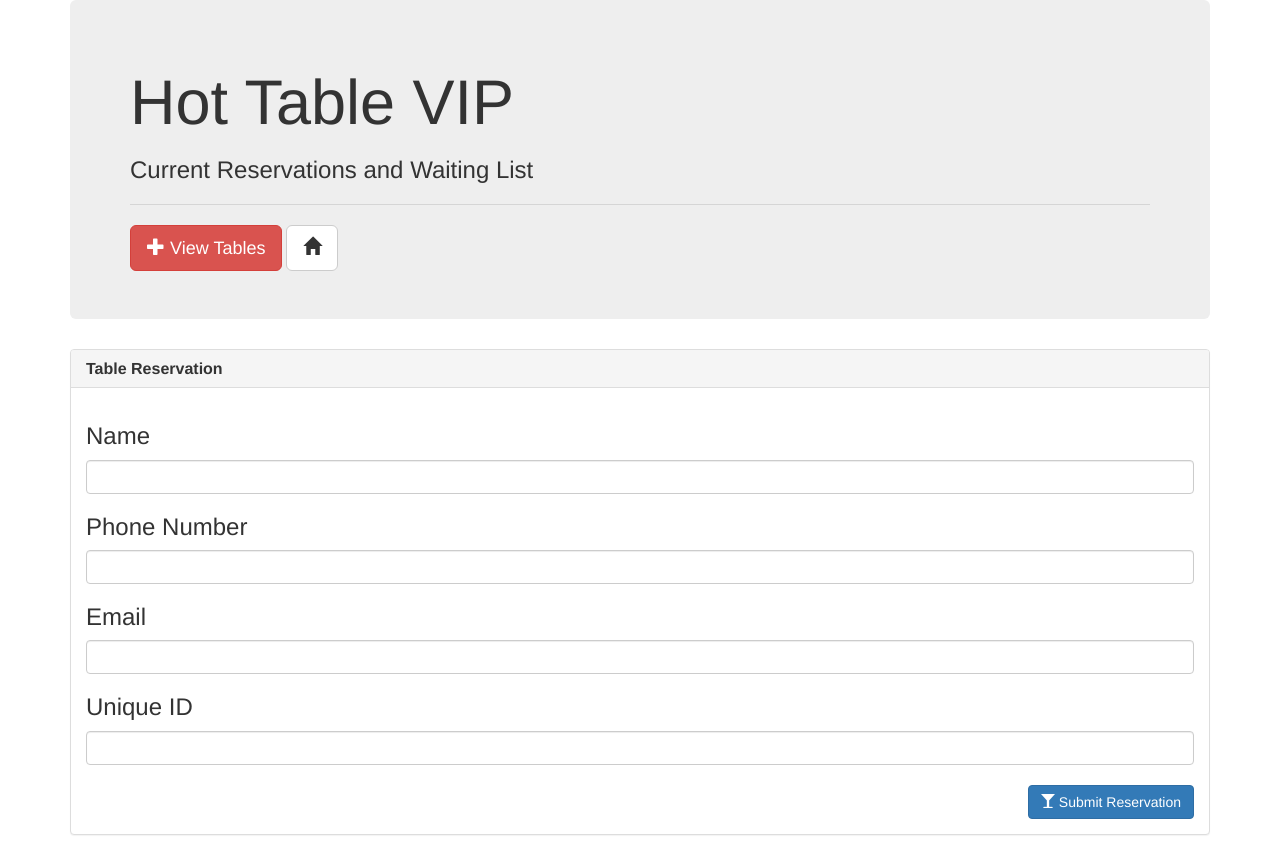
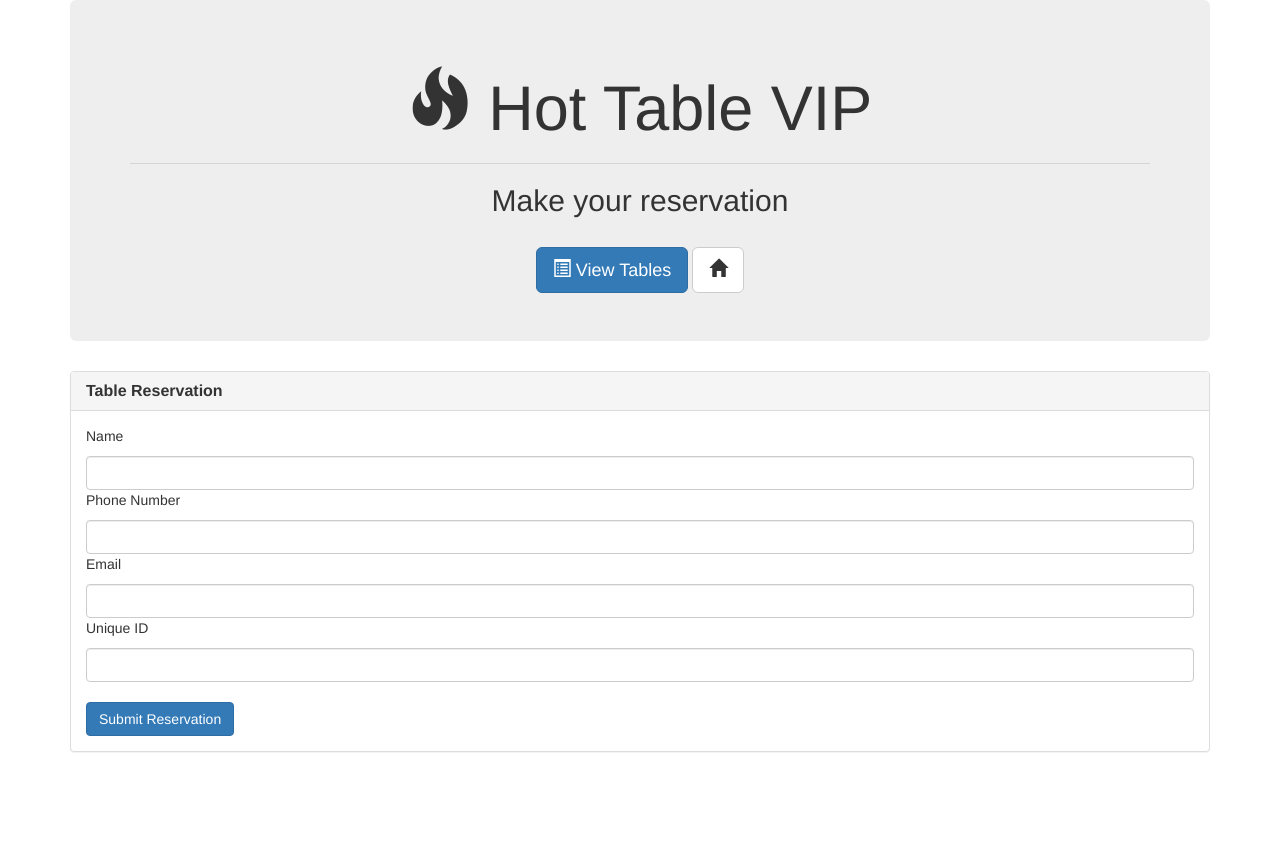
Before and after one commit to jok405/Hot_Table_VIP, a plain HTML site: page reserve.html in a window 1280 px wide. After the commit the page ends 800 px from the top, so only its background shows below. Drawn offline with nearby package versions, Linux system fonts and the light colour scheme; a web font is replaced by a local one.

Commit message:
changes to reserve html

```diff
--- a/reserve.html
+++ b/reserve.html
@@ -15,15 +15,18 @@
 <body>
     <div class="container">
         <div class="jumbotron">
-            <h1>Hot Table VIP</h1>
-            <h3>Current Reservations and Waiting List</h3>
+            <h1 class="text-center"><span class="glyphicon glyphicon-fire"></span> Hot Table VIP</h1>
             <hr>
-            <a href="/tables">
-                <button type="button" class="btn btn-danger btn-lg"><span class="glyphicon glyphicon-plus"></span> View Tables</button>
-            </a>
-            <a href="/home">
-                <button type="button" class="btn btn-default btn-lg"><span class="glyphicon glyphicon-home"></span></button>
-            </a>
+            <h2 class="text-center">Make your reservation</h2>
+            <br>
+            <div class="text-center">
+                <a href="/tables">
+                    <button type="button" class="btn btn-primary btn-lg"><span class="glyphicon glyphicon-list-alt"></span> View Tables</button>
+                </a>
+                <a href="/home">
+                    <button type="button" class="btn btn-default btn-lg"><span class="glyphicon glyphicon-home"></span></button>
+                </a>
+            </div>
         </div>
         <div class="row">
             <div class="col-lg-12">
@@ -32,17 +35,17 @@
                         <h3 class="panel-title"><strong>Table Reservation</strong></h3>
                     </div>
                     <div class="panel-body">
-                        <h3>Name</h3>
+                        <p>Name</p>
                         <input type="text" id="patron-name" class="form-control">
-                        <h3>Phone Number</h3>
+                        <p>Phone Number</p>
                         <input type="text" id="patron-phone" class="form-control">
-                        <h3>Email</h3>
+                        <p>Email</p>
                         <input type="text" id="patron-email" class="form-control">
-                        <h3>Unique ID</h3>
+                        <p>Unique ID</p>
                         <input type="text" id="patron-id" class="form-control">
                         <br>
-                        <div class="text-right">
-                            <button type="submit" class="btn btn-primary btn-md" id="submit-reserve-btn"><span class="glyphicon glyphicon-glass"></span> Submit Reservation</button>
+                        <div class="text">
+                            <button type="submit" class="btn btn-primary btn-md" id="submit-reserve-btn"></span> Submit Reservation</button>
                         </div>
                     </div>
                 </div>
```
Also changed, not shown: home.html (+1 -1 lines).
